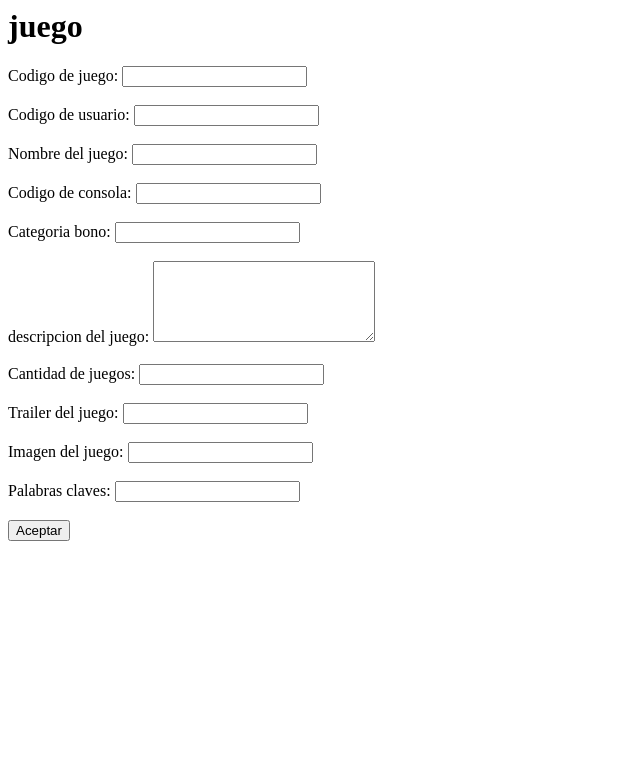
After one commit to cristian9510/Aplicacion_Gametrade, a PHP site: page /Aplicacion_gametrade/Views/juego.php in a window 1280 px wide. The commit adds this page. Shown: the top 783 px of the page, without its empty margins (0-640 px from the left). Run offline with PHP 8.4, Linux system fonts and the light colour scheme.

Commit message:
organizando el formulario de juego y colocandolo en el menu

```diff
--- a/Views/bono.php
+++ b/Views/bono.php
@@ -1,6 +1,6 @@
 <!--este es una conexion por haci desirlo-->
 <?php
-require_once("../Model/coneXion.php");
+require_once("../Model/conexion.php");
 require_once("../Model/bono.class.php");
 
 //este es para mostrar bono
--- a/Views/header_admi.php
+++ b/Views/header_admi.php
@@ -9,7 +9,7 @@
 	<li onclick="sbMenu('consola')" id="dvMconsola">Consola</li>
 	<li onclick="sbMenu('punto')" id="dvMpuntos">Punto</li>
 	<li onclick="sbMenu('categoriajuego')" id="dvMcategor">Categoria juego</li>
-	<li onclick="sbMenu('juegos')" id="dvMgame">Juego</li>
+	<li onclick="sbMenu('juego')" id="dvMjuego">Juego</li>
 	<li onclick="sbMenu('bono')" id="dvMbono">Bono</li>
 	<li onclick="sbMenu('categoriabono')" id="dvMbonos">Categoria bono</li>
 	<li onclick="sbMenu('encuesta')" id="dvMencuesta">Encuesta</li>
--- a/Views/index_admi.php
+++ b/Views/index_admi.php
@@ -40,6 +40,10 @@ require_once("../Model/conexion.php");
 
 </section>
 
+<section id="stA_juego">
+
+</section>
+
 <section id="stA_Puntos">
 
 </section>
--- /dev/null
+++ b/Views/juego.php
@@ -0,0 +1,60 @@
+<?php
+  date_default_timezone_set('America/Bogota');
+ ?>
+<meta charset="utf-8">
+<html>
+  <head>
+    <meta charset="utf-8">
+    <title></title>
+  </head>
+  <body>
+    <div class="formulariojuego">
+      <h1>juego</h1>
+      <form action="../Controller/juego_admin.controller.php" method="post">
+        <label>Codigo de juego: </label>
+        <input type="text" name="pto_cod">
+        <br><br>
+
+        <label>Codigo de usuario: </label>
+        <input type="text" name="usu_cod">
+        <br><br>
+
+        <label>Nombre del juego: </label>
+        <input type="text" name="jue_nom">
+        <br><br>
+
+        <label>Codigo de consola: </label>
+        <input type="text" name="cons_cod">
+        <br><br>
+
+        <label>Categoria bono: </label>
+        <input type="text" name="cat_cod">
+        <br><br>
+
+        <label>descripcion del juego: </label>
+        <textarea name="jue_desc" rows="5" cols="25"></textarea>
+        <br><br>
+
+        <label>Cantidad de juegos: </label>
+        <input type="number" name="jue_cant">
+        <br><br>
+
+        <label>Trailer del juego: </label>
+        <input type="text" name="jue_trailer">
+        <br><br>
+
+        <input type="hidden" name="usu_fech" readonly="" value="<?php echo date('d/m/Y')?>"/>
+
+        <label>Imagen del juego: </label>
+        <input type="text" name="jue_imagen">
+        <br><br>
+
+        <label>Palabras claves: </label>
+        <input type="text" name="jue_pal_clave">
+        <br><br>
+
+        <button type="submit" name="action" value="guardarjuego">Aceptar</button>
+      </form>
+    </div>
+  </body>
+</html>
--- a/Views/puntos.php
+++ b/Views/puntos.php
@@ -1,3 +1,4 @@
+<meta charset="utf-8">
 <!--Título del formulario-->
 <div class="titulo_puntos">
 	<h1>Puntos</h1>
@@ -7,10 +8,7 @@
 <div class="formulario_pto">
 	<form class="puntos_frm" action="../Controller/puntos.controller.php" method="post">
 
-		<label>Ingresa código del punto:</label>
-		<input type="text" name="pto_cod_txt" />
-		</br></br>
-		<label>Ingresa el valor de la moneda:</label>
+		<label>Precio: </label>
 		<input type="text" name="pto_moneda_txt" />
 		</br></br>
 		<label>Descripción:</label>
```
Also changed, not shown: Views/js/gmindex_admi.js (+17 -13 lines), Controller/puntos.controller.php (line endings or trailing spaces), Model/puntos.class.php (line endings or trailing spaces).
